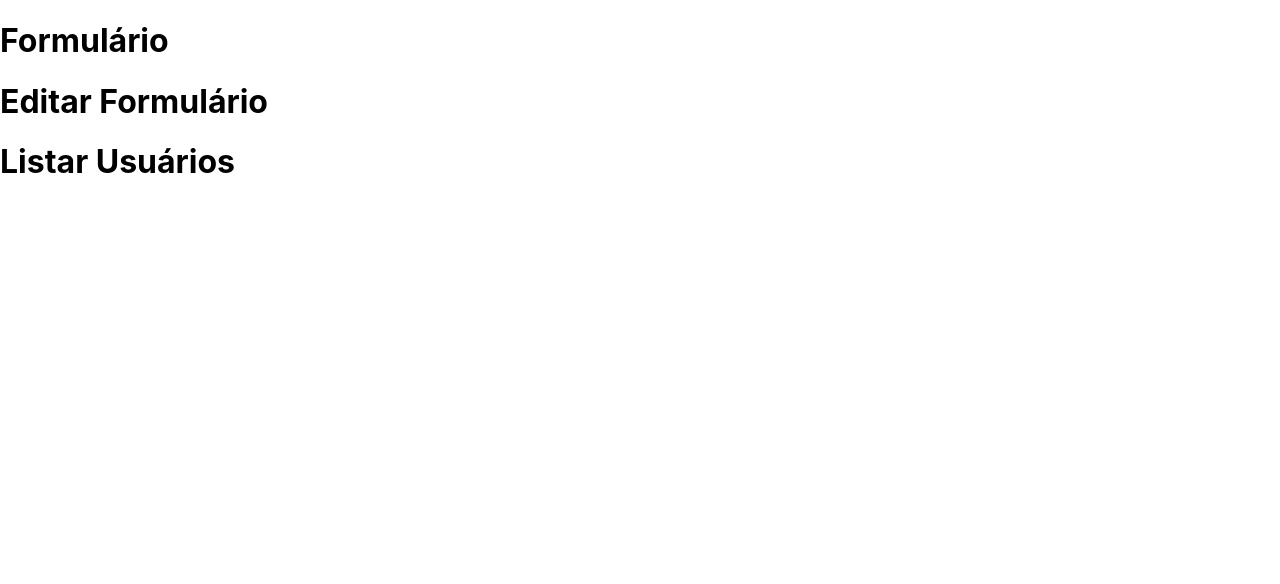
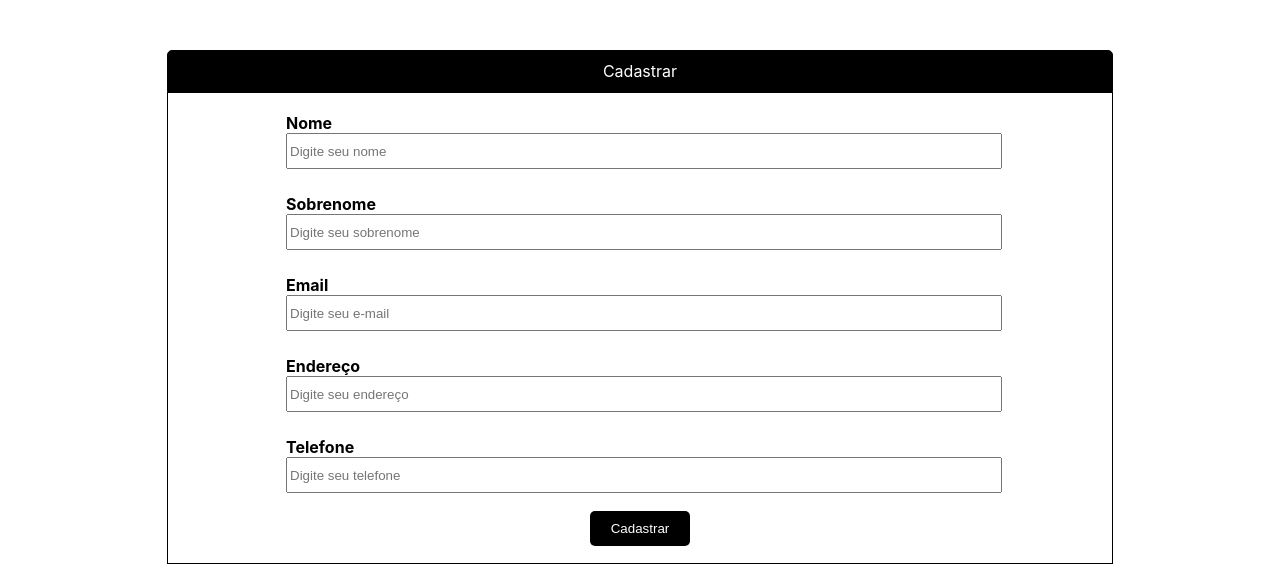
Before and after one commit to Deiversondev/projeto_react_vemSer, a React (Create React App) app in the folder sistemaDeCadastro/: page / in a window 1280 px wide. Shown: the top 584 px of the page. Built offline with nearby package versions, Linux system fonts and the light colour scheme.

Commit message:
Tela de cadastro completa

```diff
--- a/sistemaDeCadastro/package.json
+++ b/sistemaDeCadastro/package.json
@@ -6,6 +6,7 @@
     "@testing-library/jest-dom": "^5.15.0",
     "@testing-library/react": "^11.2.7",
     "@testing-library/user-event": "^12.8.3",
+    "formik": "^2.2.9",
     "react": "^17.0.2",
     "react-dom": "^17.0.2",
     "react-scripts": "4.0.3",
--- a/sistemaDeCadastro/src/App.js
+++ b/sistemaDeCadastro/src/App.js
@@ -1,11 +1,15 @@
 import './App.css';
+import Formulario from './components/fomulario/Formulario';
 
 function App() {
   return (
     <>
-      <div><h1>Formulário</h1></div>
-      <div><h1>Editar Formulário</h1></div>
-      <div><h1>Listar Usuários</h1></div>
+      <div>
+        {/* <h1>Formulário</h1> */}
+        <Formulario/>
+      </div>
+      {/* <div><h1>Editar Formulário</h1></div>
+      <div><h1>Listar Usuários</h1></div> */}
     </>
   );
 }
--- a/sistemaDeCadastro/src/components/fomulario/Formulario.js
+++ b/sistemaDeCadastro/src/components/fomulario/Formulario.js
@@ -0,0 +1,56 @@
+import {Formik} from 'formik';
+import styles from './Formulario.module.css'
+
+function Formulario() {
+    return (
+        <div>
+
+
+        <form action="">
+            <div className={styles.title}>Cadastrar</div>
+          <div className={styles.form}>
+
+          <div className={styles.input}>
+                <h4>Nome</h4>
+                <input type="text" name="firstName" id="firstName" placeholder="Digite seu nome"/>
+           </div>
+
+
+            <div className={styles.input}>
+                <h4>Sobrenome</h4>
+                <input type="text" name="lastName" id="lastName" placeholder="Digite seu sobrenome"/>
+            </div>
+
+           <div className={styles.input}>
+                <h4>Email</h4>
+                <input type="text" name="email" id="email" placeholder="Digite seu e-mail"/>
+           </div>
+
+            <div className={styles.input}>
+                <h4>Endereço</h4>
+                <input type="text" name="address" id="address"  placeholder="Digite seu endereço"/>
+            </div>
+
+            <div className={styles.input}>
+                <h4>Telefone</h4>
+               <input type="text" name="cellPhoneNumber" id="cellPhoneNumber" placeholder="Digite seu telefone"/>
+            </div>
+
+            <div className={styles.btn}>
+                <button>Cadastrar</button>
+            </div>
+          </div>
+
+
+        </form>
+
+
+
+
+
+
+        </div>
+    )
+}
+
+export default Formulario
--- a/sistemaDeCadastro/src/components/fomulario/Formulario.module.css
+++ b/sistemaDeCadastro/src/components/fomulario/Formulario.module.css
@@ -0,0 +1,67 @@
+form {
+    margin: 50px;
+}
+
+.form {
+    width: 80%;
+    margin: auto;
+    border: 1px solid #000;
+}
+
+.title {
+    width: 80%;
+    margin: auto;
+    border: 1px solid #000;
+    height: 40px;
+    display: flex;
+    justify-content: center;
+    align-items: center;
+    background-color: #000;
+    color: #fff;
+    border-top-left-radius: 5px;
+    border-top-right-radius: 5px;
+}
+
+h4 {
+    margin: 0;
+}
+
+input {
+    width: 100%;
+    height: 30px;
+}
+
+.input {
+    width: 75%;
+    margin: auto;
+    padding: 0 auto;
+    margin-bottom: 25px;
+}
+
+.input:nth-of-type(1) {
+    margin-top: 20px;
+}
+
+.input:nth-of-type(5) {
+    margin-bottom: 15px;
+}
+
+.btn {
+    width: 80%;
+    height: 40px;
+    /* border: 1px solid #000; */
+    margin: auto;
+    display: flex;
+    justify-content: center;
+    align-items: center;
+    margin-bottom: 15px;
+}
+
+.btn button {
+    width: 100px;
+    height: 35px;
+    border: none;
+    border-radius: 5px;
+    background-color: #000;
+    color: #fff;
+}
```
Also changed, not shown: 1 other file (tests, documents, lock files or other folders).
